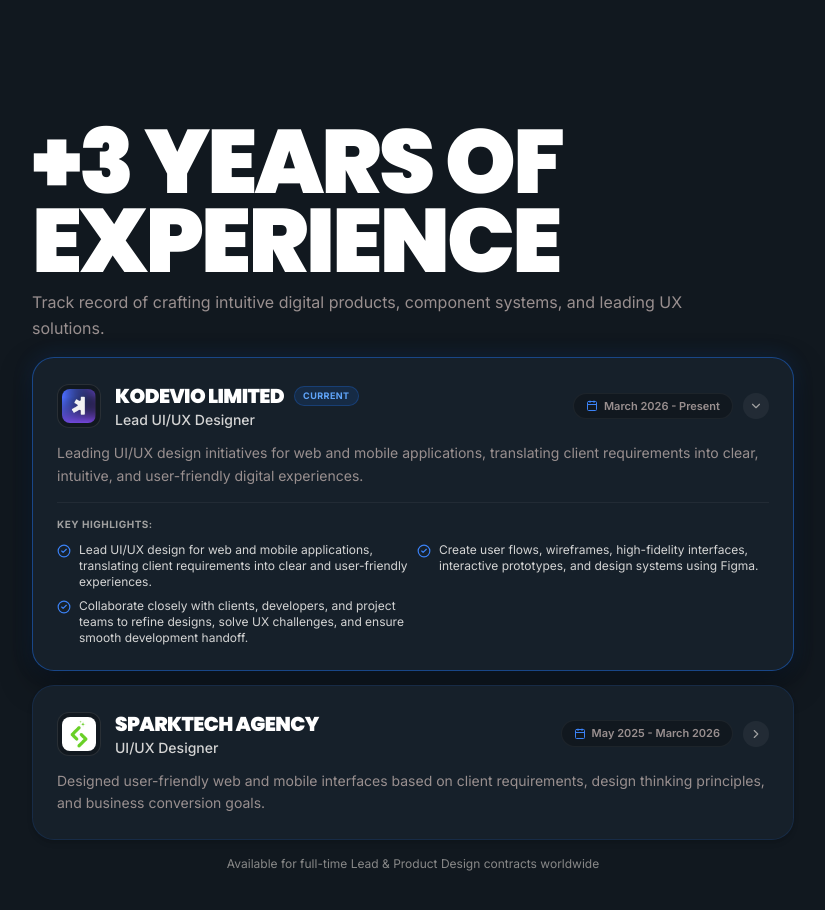
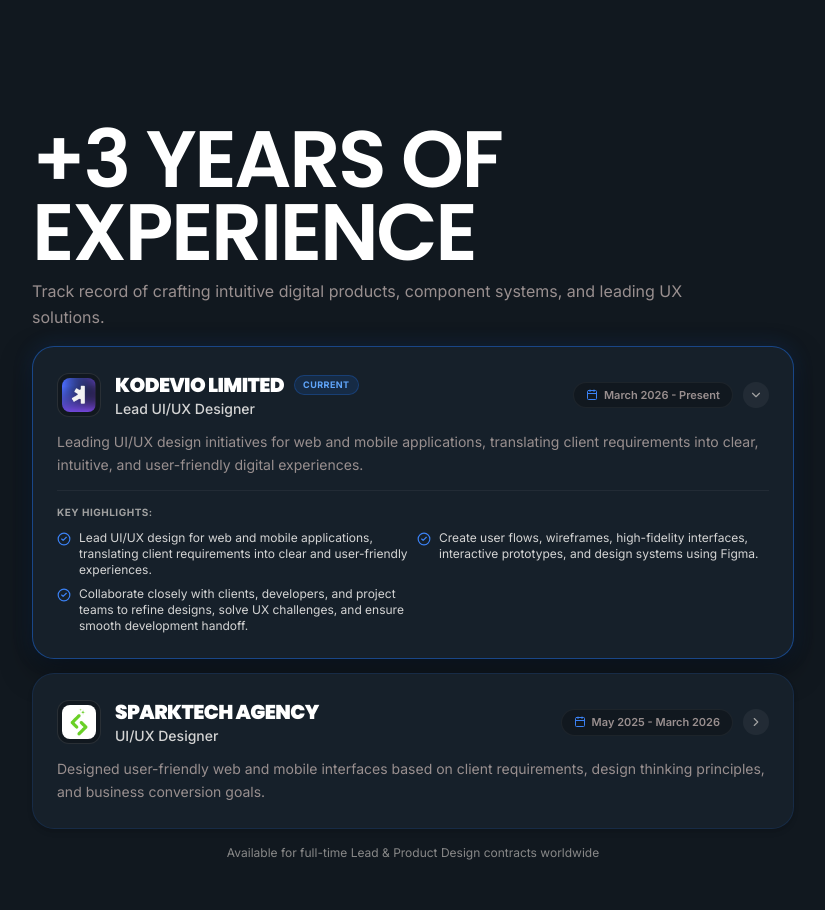
Before and after one commit to azharuddinak47/azhar-uddin-portfolio, a Next.js app: page / in a window 1280 px wide. Shown: the part 1860-2770 px from the top of the page, without its empty margins (426-1251 px from the left). Built offline with nearby package versions, Linux system fonts and the light colour scheme.

Commit message:
Configure 1st and last section headings to 90px black, and other headings to 80px semi bold

```diff
--- a/src/components/common/SectionHeading.tsx
+++ b/src/components/common/SectionHeading.tsx
@@ -11,6 +11,9 @@ interface SectionHeadingProps {
   className?: string;
   action?: React.ReactNode;
   showDivider?: boolean;
+  size?: '90' | '80';
+  weight?: 'black' | 'semibold';
+  titleClassName?: string;
 }
 
 export const SectionHeading = ({
@@ -21,12 +24,25 @@ export const SectionHeading = ({
   className = '',
   action,
   showDivider = false,
+  size = '80',
+  weight = 'semibold',
+  titleClassName = '',
 }: SectionHeadingProps) => {
   const alignmentClasses = {
     left: 'text-left items-start',
     center: 'text-center items-center mx-auto',
     right: 'text-right items-end ml-auto',
   }[align];
+
+  const sizeClasses = size === '90'
+    ? 'text-4xl sm:text-6xl md:text-7xl lg:text-[90px]'
+    : 'text-3xl sm:text-5xl md:text-6xl lg:text-[80px]';
+
+  const weightClasses = weight === 'black'
+    ? 'font-black'
+    : 'font-semibold';
+
+  const leadingClasses = size === '90' ? 'leading-[0.88]' : 'leading-[0.92]';
 
   return (
     <div className={`flex flex-col ${alignmentClasses} ${className}`}>
@@ -37,7 +53,7 @@ export const SectionHeading = ({
             whileInView={{ opacity: 1 }}
             viewport={{ once: false, amount: 0.2 }}
             transition={{ duration: 0.5, ease: [0.16, 1, 0.3, 1] }}
-            className="text-4xl sm:text-6xl md:text-7xl lg:text-[90px] font-black tracking-tight text-white uppercase font-[family-name:var(--font-poppins)] select-text cursor-text leading-[0.88] mt-0 pt-0 transition-colors duration-300"
+            className={`${sizeClasses} ${weightClasses} ${leadingClasses} tracking-tight text-white uppercase font-[family-name:var(--font-poppins)] select-text cursor-text mt-0 pt-0 transition-colors duration-300 ${titleClassName}`}
           >
             {title}
           </motion.h2>
--- a/src/components/sections/CredentialsSection.tsx
+++ b/src/components/sections/CredentialsSection.tsx
@@ -24,6 +24,8 @@ export const CredentialsSection = () => {
       <div>
         <SectionHeading
           title="CERTIFICATIONS & EDUCATION"
+          size="80"
+          weight="semibold"
           subtitle="Professional credentials, academic degrees, and multidisciplinary capabilities."
           className="mb-4"
         />
--- a/src/components/sections/ExperienceSection.tsx
+++ b/src/components/sections/ExperienceSection.tsx
@@ -27,6 +27,8 @@ export const ExperienceSection = () => {
       <div>
         <SectionHeading
           title={`${data.stats[0]?.value || '+3'} YEARS OF EXPERIENCE`}
+          size="80"
+          weight="semibold"
           subtitle="Track record of crafting intuitive digital products, component systems, and leading UX solutions."
           className="mb-4"
         />
--- a/src/components/sections/ProjectsSection.tsx
+++ b/src/components/sections/ProjectsSection.tsx
@@ -30,6 +30,8 @@ export const ProjectsSection = ({ onSelectProject }: ProjectsSectionProps) => {
       <div className="flex flex-col sm:flex-row sm:items-end justify-between gap-3 mb-4 sm:mb-5">
         <SectionHeading
           title="RECENT PROJECTS"
+          size="90"
+          weight="black"
           subtitle="Curated digital products, design systems, and mobile applications."
           className="mb-0"
           showDivider={false}
--- a/src/components/sections/ThoughtsSection.tsx
+++ b/src/components/sections/ThoughtsSection.tsx
@@ -27,6 +27,8 @@ export const ThoughtsSection = ({ onSelectThought }: ThoughtsSectionProps) => {
       <div>
         <SectionHeading
           title="DESIGN THOUGHTS"
+          size="80"
+          weight="semibold"
           subtitle="Insights, essays, and technical reflections on modern web engineering, interface psychology, and creative tooling."
           className="mb-4"
         />
--- a/src/components/sections/ToolsSection.tsx
+++ b/src/components/sections/ToolsSection.tsx
@@ -21,6 +21,8 @@ export const ToolsSection = () => {
       <div>
         <SectionHeading
           title="PREMIUM TOOLS"
+          size="80"
+          weight="semibold"
           subtitle="The primary software suite, modern frameworks, and platforms leveraged to create world-class products."
           className="mb-5 sm:mb-6"
           showDivider={false}
```
